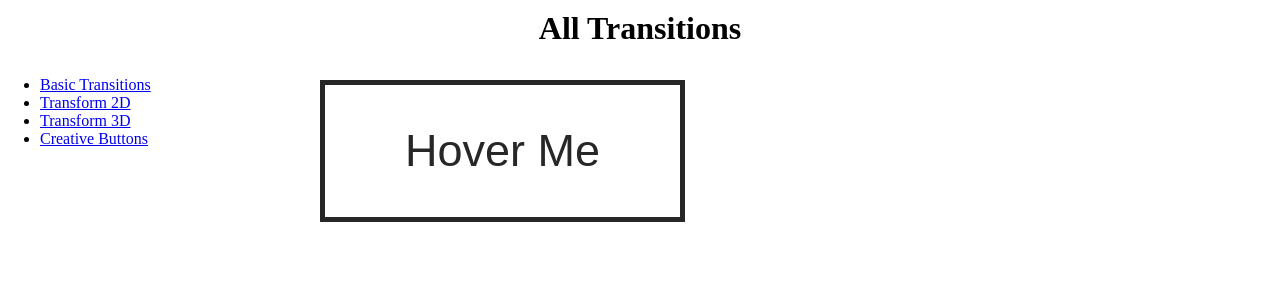
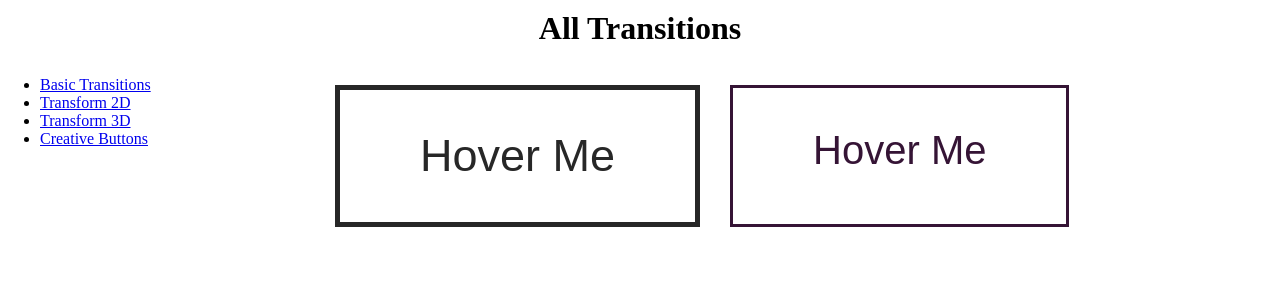
Before and after one commit to niyathi-ramesh/advanced-animations, an Angular app: page /creative-buttons in a window 1280 px wide. Shown: the top 300 px of the page. Built offline with nearby package versions, Linux system fonts and the light colour scheme.

Commit message:
Creative buttons 2

```diff
--- a/src/app/pages/creative-buttons/creative-buttons.component.html
+++ b/src/app/pages/creative-buttons/creative-buttons.component.html
@@ -1,4 +1,6 @@
-<div style="padding: 20px 0 0 20px">
+<div class="container">
   <!-- Need a before pseudo element -->
-  <a href="#">Hover Me</a>
+  <a class="button-1">Hover Me</a>
+
+  <a class="button-2">Hover Me</a>
 </div>
--- a/src/app/pages/creative-buttons/creative-buttons.component.scss
+++ b/src/app/pages/creative-buttons/creative-buttons.component.scss
@@ -1,4 +1,15 @@
+.container {
+  padding: 20px 0 0 20px;
+  display: flex;
+  flex-wrap: wrap;
+}
+
 a {
+  margin: 5px 15px;
+  cursor: pointer;
+}
+
+a.button-1 {
   display: inline-block;
   text-decoration: none;
   color: #272727;
@@ -29,3 +40,37 @@ a {
     }
   }
 }
+
+a.button-2 {
+  display: inline-block;
+  text-decoration: none;
+  color: #351435;
+  font-family: sans-serif;
+  font-size: 40px;
+  border: 3px solid #351435;
+  padding: 40px 80px;
+  position: relative;
+  overflow: hidden;
+  transition: all 1s;
+
+  &::before {
+    content: "";
+    position: absolute;
+    left: 0;
+    top: 0;
+    width: 100%;
+    height: 100%;
+    background-color: #351435;
+    z-index: -1;
+    transition: all 1s;
+    transform: translateX(100%);
+  }
+
+  &:hover {
+    color: white;
+
+    &::before {
+      transform: translateX(0);
+    }
+  }
+}
--- a/src/app/pages/transform-three-d/transform-three-d.component.scss
+++ b/src/app/pages/transform-three-d/transform-three-d.component.scss
@@ -12,6 +12,14 @@ img {
   width: 300px;
 }
 
+.translate-1 {
+  transition: transform 2s;
+
+  &:hover {
+    transform: translateZ(-200px);
+  }
+}
+
 .rotate-2 {
   transition: transform 2s;
 
```
